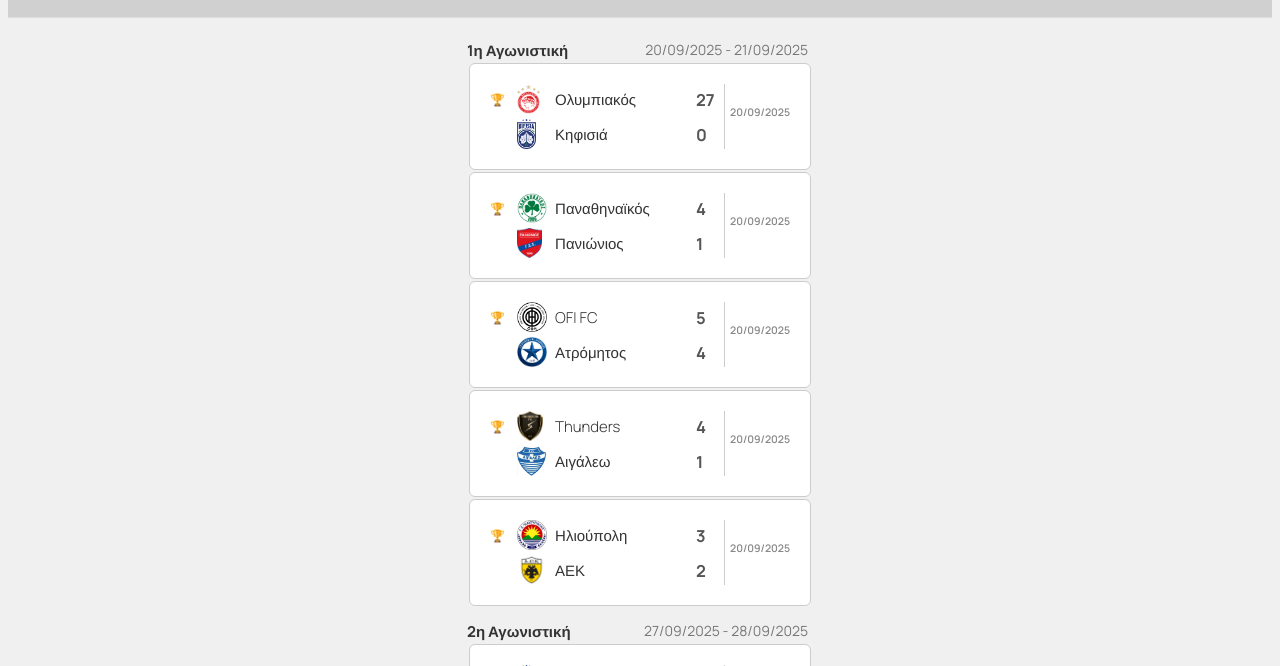
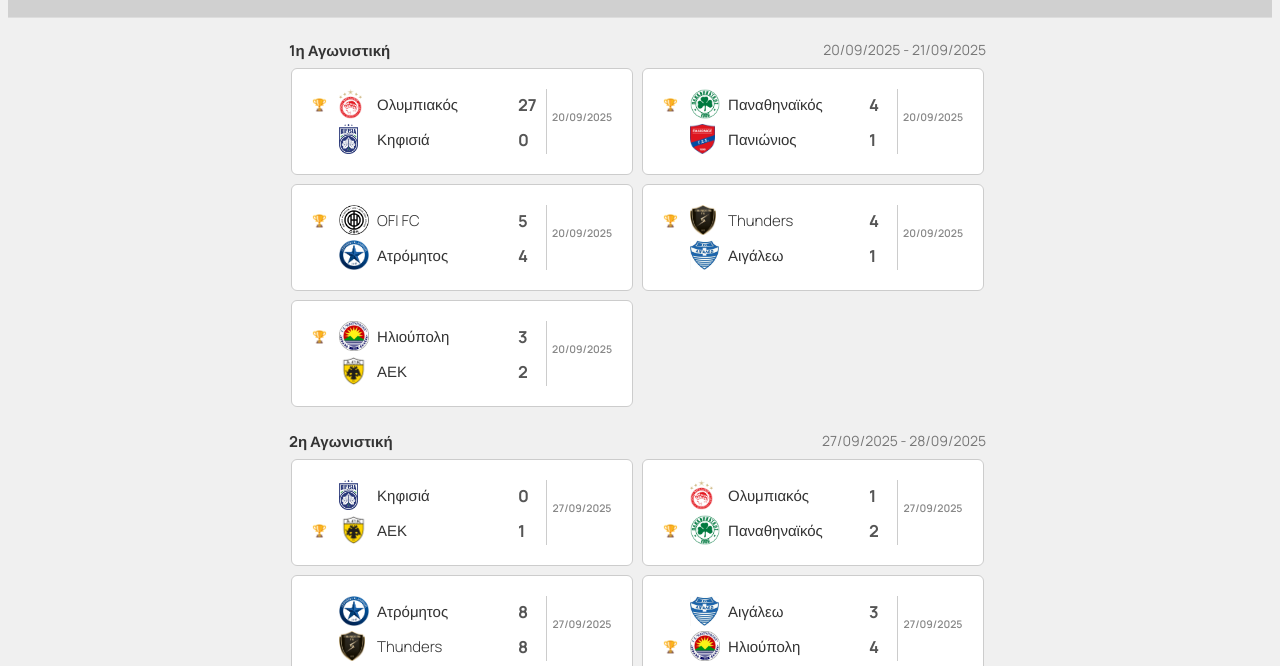
Before and after one commit to chachille/attika-viewer, a plain HTML site: page index.html in a window 1280 px wide. Shown: the part 75-741 px from the top of the page. Drawn offline with Linux system fonts and the light colour scheme; a web font is replaced by a local one.

Commit message:
two columns

```diff
--- a/css/style.css
+++ b/css/style.css
@@ -39,9 +39,9 @@ body {
 }
 
 .cards-container {
-    display: block;
+    display: grid;
     width: fit-content;
-    /* grid-template-columns: auto auto; */
+    grid-template-columns: auto auto;
     gap: 5px;
     margin-top: 0;
     margin-bottom: 15px;
```
